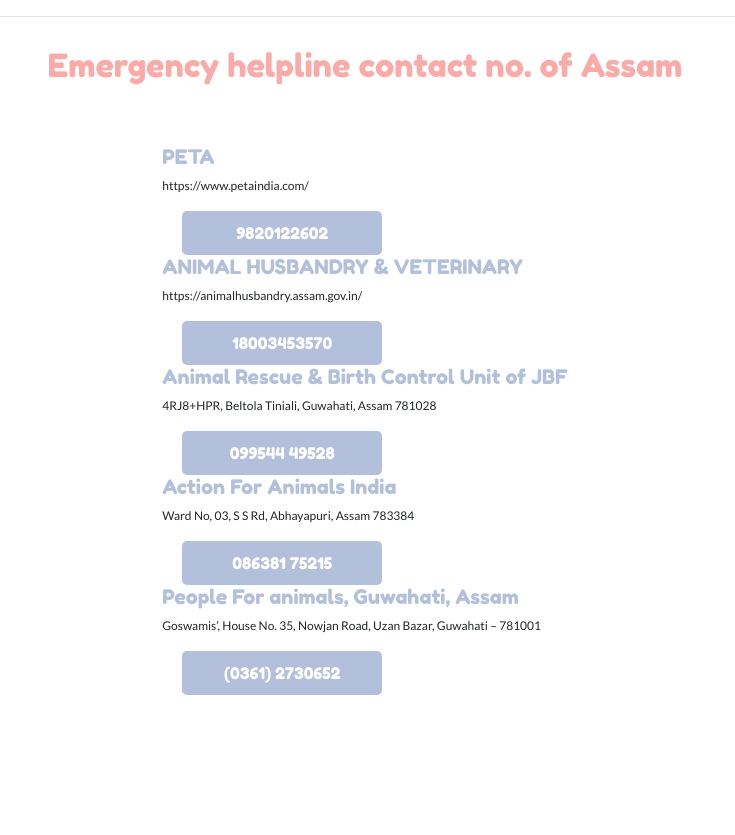
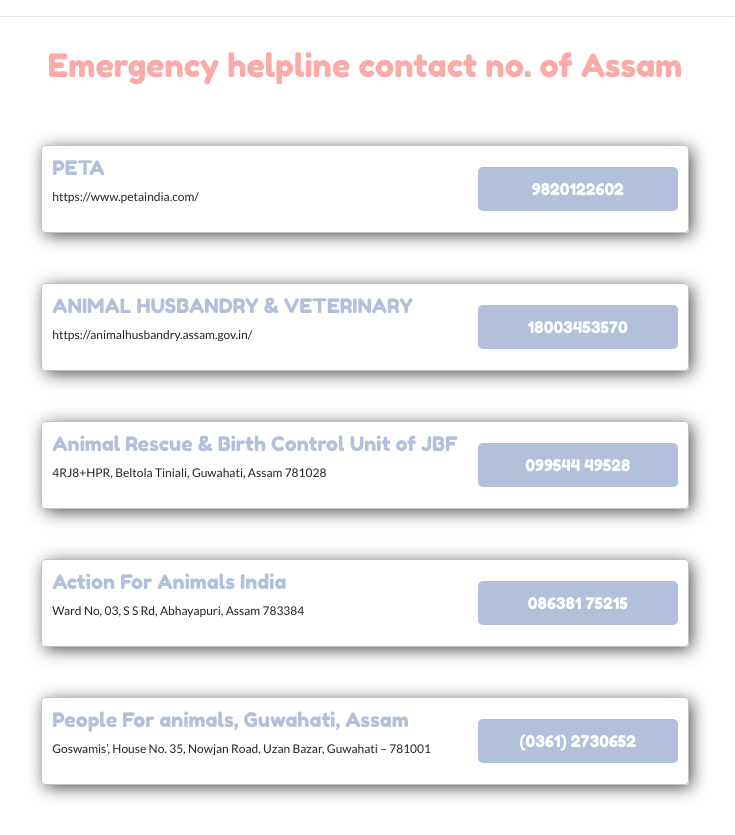
Before and after one commit to Priyanka7011/virtuwoof, a Django app: page /helpline in a window 1280 px wide. Shown: the part 116-951 px from the top of the page, without its empty margins (275-1010 px from the left). Before the commit the page ends 811 px from the top, so only its background shows below. Run offline with Django 3.2, Linux system fonts and the light colour scheme; data comes from the database, SQL or seed files in the repository; some libraries are stand-ins or nearby versions.

Commit message:
helpline updated again

```diff
--- a/project/mainApp/templates/helpline.html
+++ b/project/mainApp/templates/helpline.html
@@ -21,7 +21,19 @@
                 flex-direction: column;
                 margin-top: 30px;
             }
+            .search_card{
+                width:100%;
+                padding:10px;
+                border:1px solid rgb(194, 193, 193);
+                border-radius: 4px;
+                display: flex;
+                flex-direction: row;
+                justify-content: space-between;
+                align-items: center;
+                margin-bottom: 50px;
+                box-shadow: 3px 3px 17px -1px rgba(0,0,0,0.75);
 
+}
            .search_card h2{
                font-family: 'Fredoka One';
                color:#B2C0DB;
```
